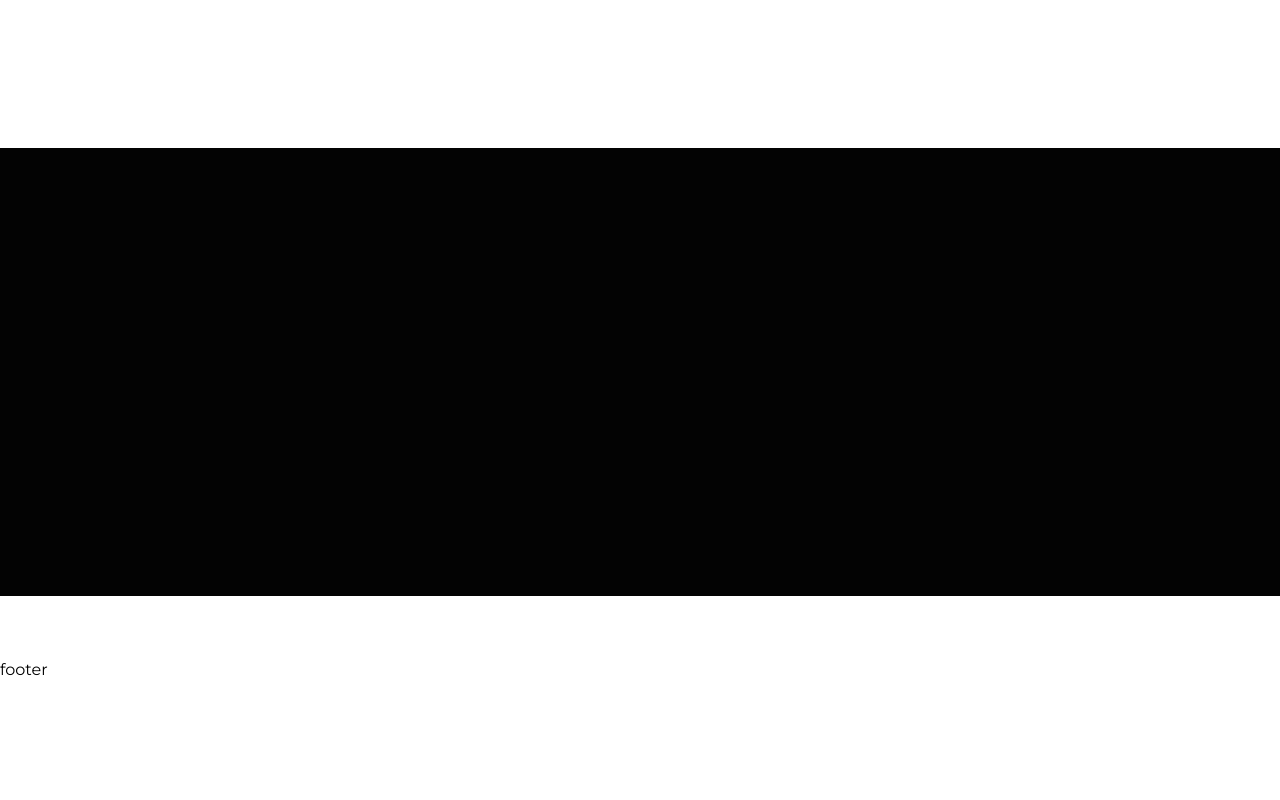
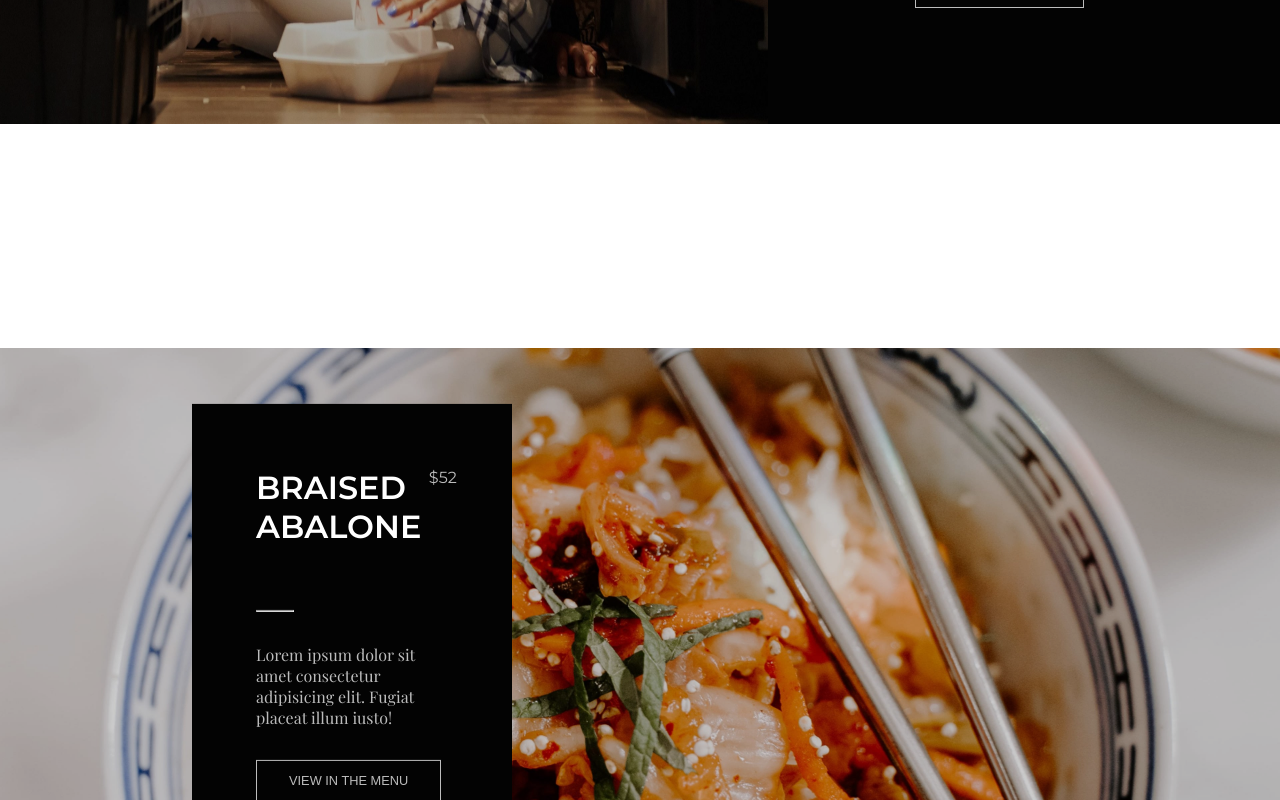
Before and after one commit to otuoio/proj-html-vuejs, a Vue app: page / in a window 1280 px wide. Shown: the part 7402-8202 px from the top of the page. Before the commit the page ends 8081 px from the top, so only its background shows below. Built offline with nearby package versions, Linux system fonts and the light colour scheme; a web font is replaced by a local one.

Commit message:
add full screen banner with info tag

```diff
--- a/src/components/Main.vue
+++ b/src/components/Main.vue
@@ -32,7 +32,7 @@
     </div>
     <!-- /call to action box -->
 
-      <!-- banner-box DA MODIFICARE AGGIUNGENDO ARRAY CON DATI -->
+      <!-- banner-box -->
       <div class="banner-box">
           <ImageBox
           :obj="banner[1]"
@@ -114,10 +114,18 @@
       <!-- /call to action box -->
 
       <!-- full screen banner -->
-        <div class="fs-banner">
-            <div class="picture"></div>
-            <div class="info-box"></div>
+    <div class="fs-banner">
+        <img src="../assets/img/hero42x.jpg" alt="hero42x">
+        <div class="fs-banner-info">
+            <div class="item">
+                <h2 class="info-title">Braised abalone</h2>
+                <span class="info-price">&dollar;52</span>
+            </div>
+            <hr>
+            <p class="info-description">Lorem ipsum dolor sit amet consectetur adipisicing elit. Fugiat placeat illum iusto!</p>
+            <button class="btn info-btn">View in the menu</button>
         </div>
+    </div>
       <!-- /full screen banner -->
 
   </main>
@@ -262,4 +270,57 @@ export default {
 
     }
 }
+.fs-banner {
+    height: 600px;
+    position: relative;
+    margin: 4em 0;
+    img {
+        filter: brightness(0.8);
+        width: 100%;
+        object-fit: cover;
+        // height: 100%;
+    }
+    .fs-banner-info {
+        @include absolute_l(50%, 15%);
+        width: 25%;
+        transform: translate(0, -50%);
+        background-color: $black-color;
+        padding: 4em;
+        .item {
+            @include flex(space-between, start, wrap);
+            .info-title {
+                width: 50%;
+                @include font(2em, 600, uppercase, $white-color);
+            }
+            .info-price {
+                display: block;
+                width: 10%;
+                @include font(1em, 400, unset, $silver-color);
+            }
+        }
+        hr {
+            width: 20%;
+            color: $silver-color;
+        }
+        .info-description {
+            @include font(1em, 400, unset, $silver-color);
+        }
+        .info-btn {
+            @include font(.8em, 500, uppercase, $silver-color);
+            transition: all 1s;
+            &:hover {
+                background-color: $silver-color;
+                color: $black-color;
+                cursor: pointer;
+            }
+        }
+        .info-title,
+        .info-price,
+        hr,
+        .info-description,
+        .info-btn {
+            margin-bottom: 2em;
+        }
+    }
+}
 </style>
```
